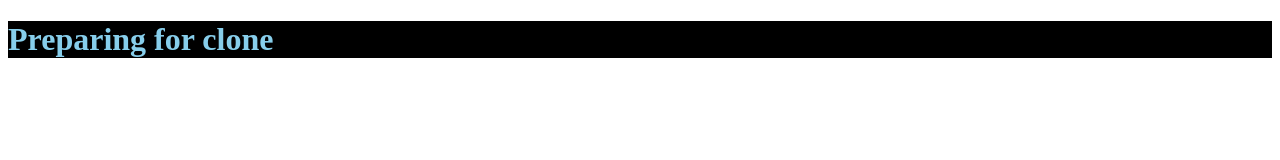
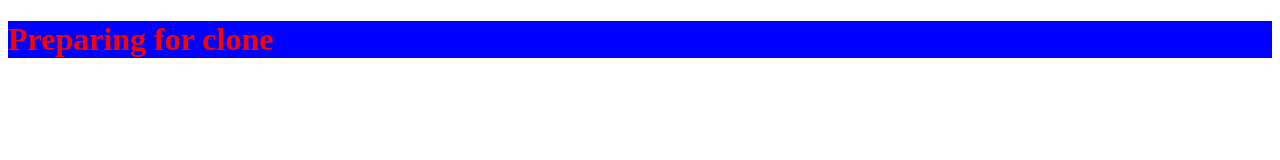
Before and after one commit to jlalis/jlalis_myuic.github.io, a plain HTML site: page index.html in a window 1280 px wide. Drawn offline with Linux system fonts and the light colour scheme.

Commit message:
Update style.css

```diff
--- a/style.css
+++ b/style.css
@@ -1,4 +1,4 @@
 h1 {
-  color: skyblue;
-  background-color: black;
+  color: red;
+  background-color: blue;
 }
```
